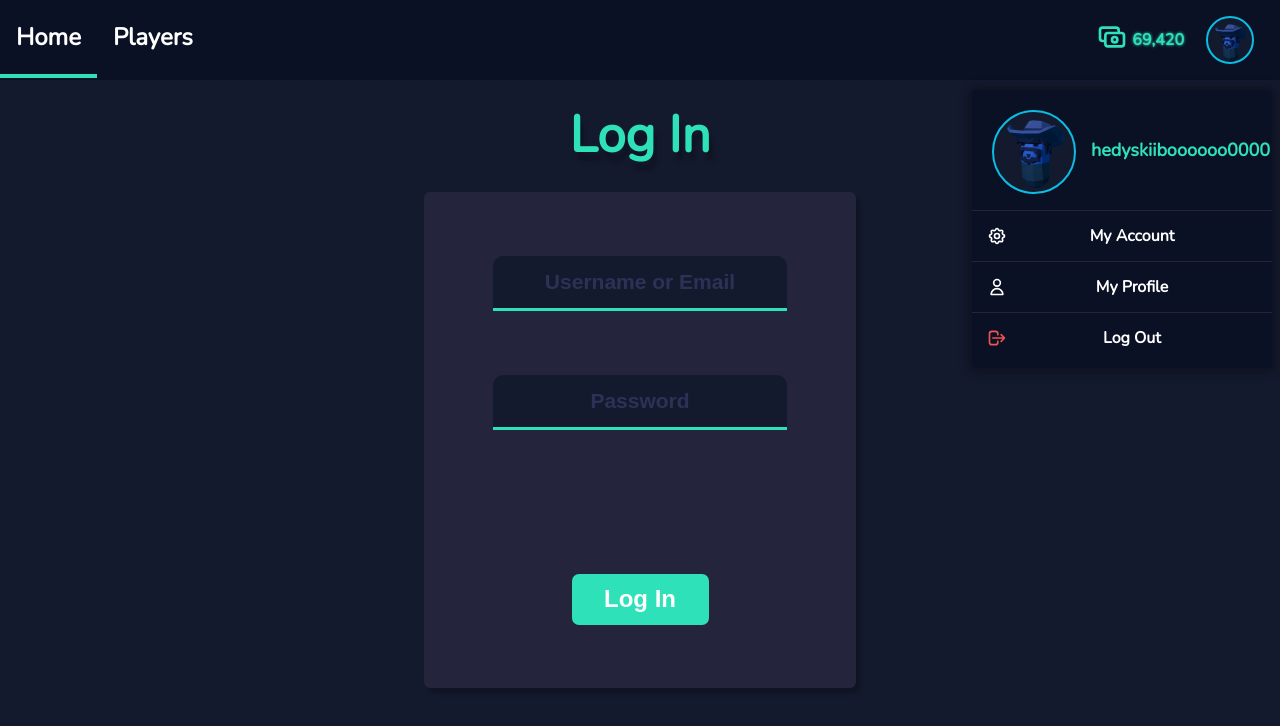
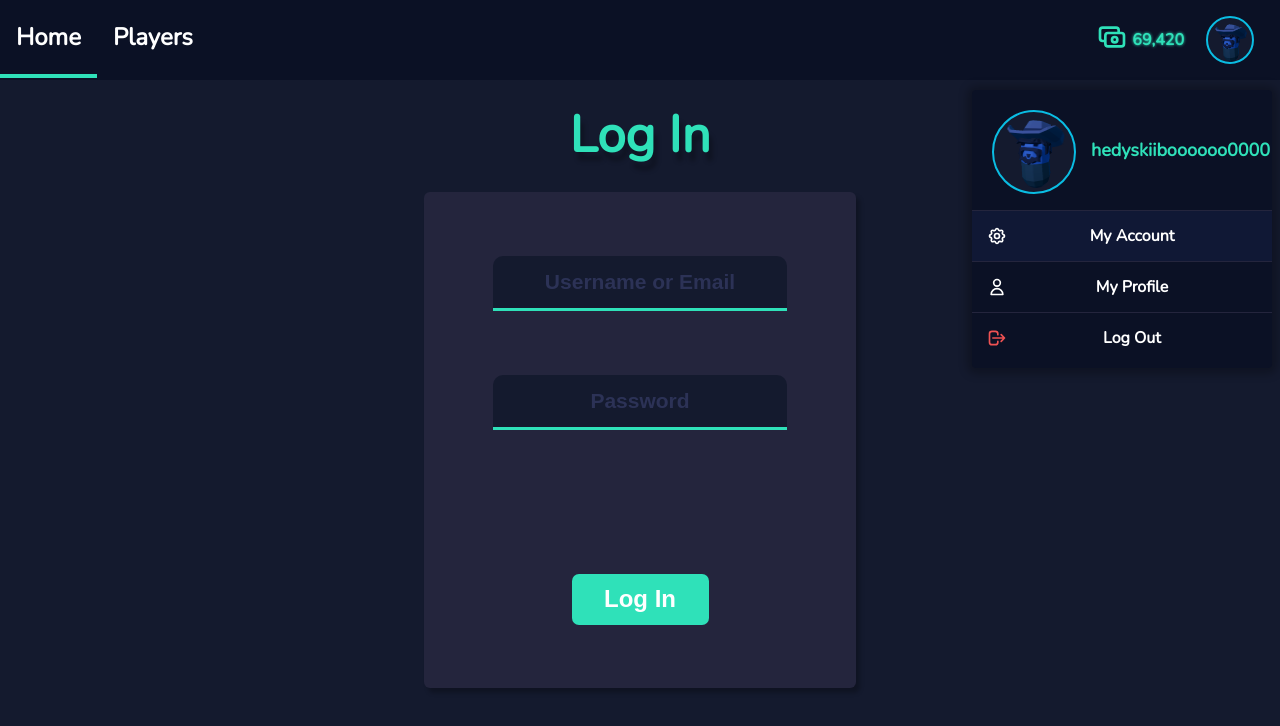
Before and after one commit to 0Calories/untitled-block-game-site, a React (Create React App) app: page / in a window 1280 px wide. In both pictures the pointer is over the element "My Account". Shown: the top 726 px of the page. Built offline with nearby package versions, Linux system fonts and the light colour scheme; the HTML template or start-up script is replaced by a standard one.

Commit message:
Finish styling user menu component

```diff
--- a/src/styles/components/_navbar.scss
+++ b/src/styles/components/_navbar.scss
@@ -125,6 +125,7 @@
     align-items: center;
     height: 50px;
     border-bottom: 1px solid $item;
+    cursor: pointer;
 }
 
 .user-menu__player__name {
@@ -152,3 +153,7 @@
 #user-menu-logout {
     border-bottom: none;
 }
+
+.user-menu-button:hover {
+    background: lighten($dark, 4%);
+}
```
